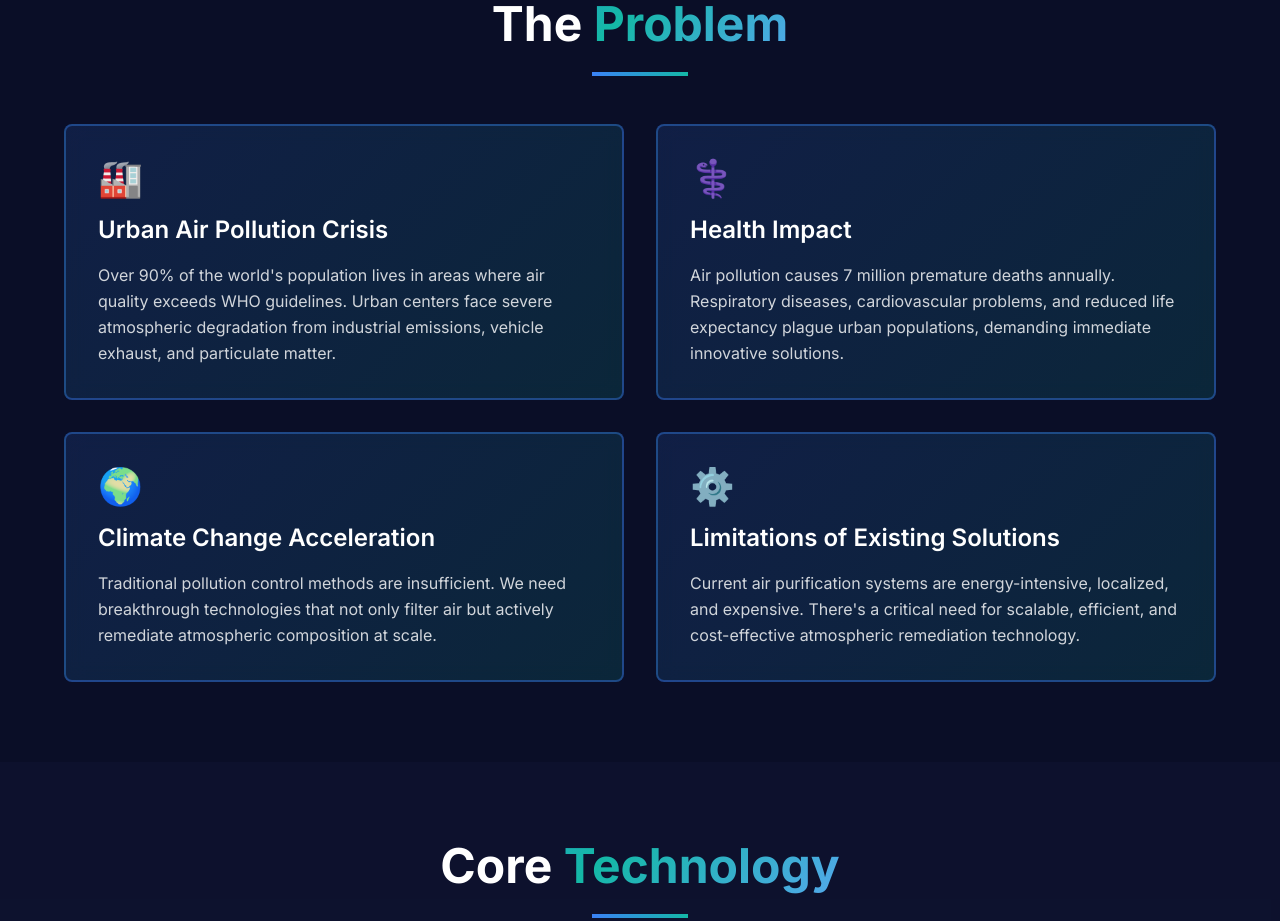
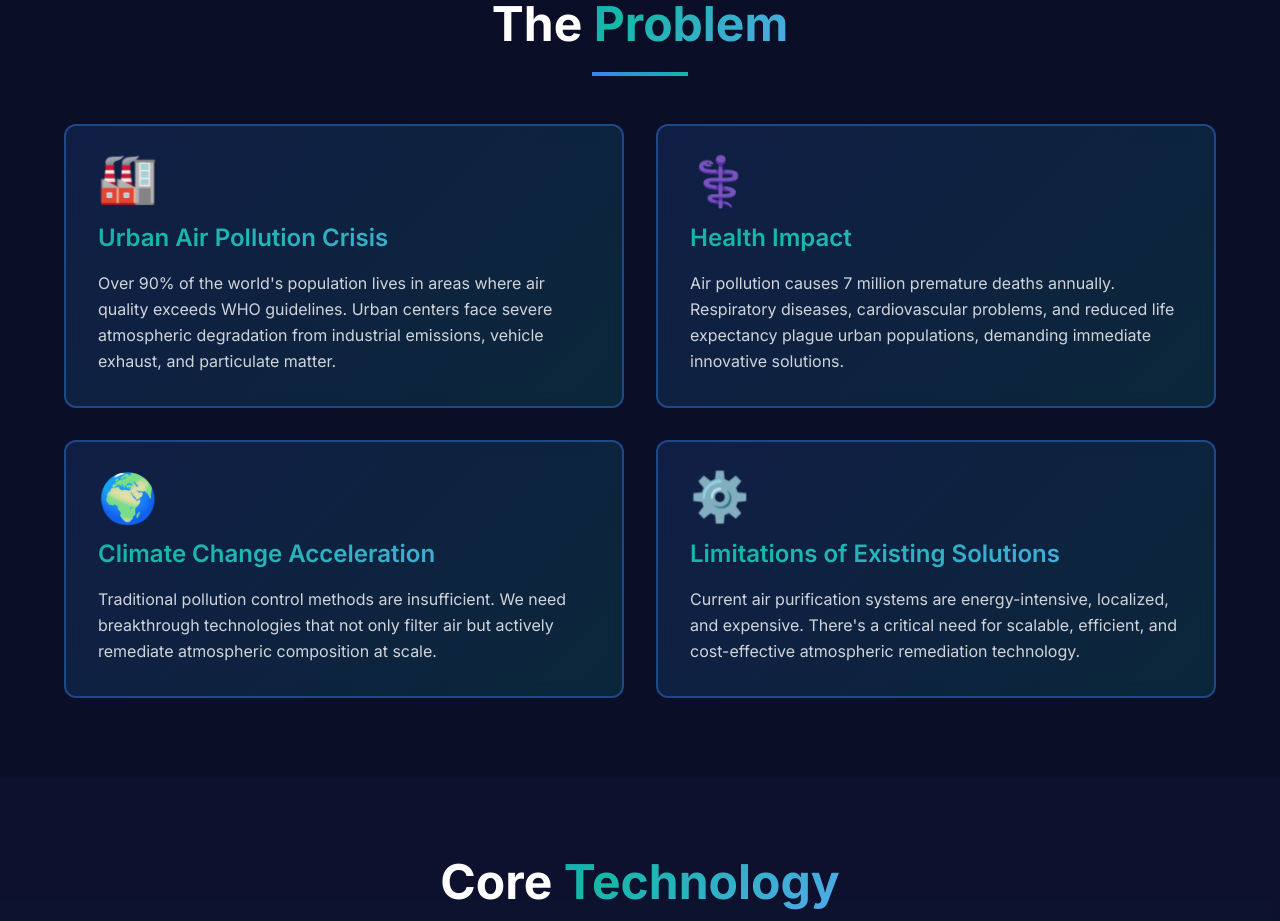
Before and after one commit to SUBHRAJITKAR1379/IonWeave, a React (Create React App) app in the folder frontend/: page / in a window 1280 px wide. Shown: the part 880-1801 px from the top of the page. Built offline with nearby package versions, Linux system fonts and the light colour scheme; no server answers.

Commit message:
auto-commit for fca0e893-2620-46c0-93f5-75639d219373

```diff
--- a/frontend/src/App.js
+++ b/frontend/src/App.js
@@ -126,33 +126,33 @@ function App() {
           </div>
 
           <div className="grid md:grid-cols-2 gap-8 section-fade-in">
-            <div className="gradient-border rounded-lg p-8 hover-lift" data-testid="problem-card-pollution">
-              <div className="text-accent-blue text-4xl mb-4">🏭</div>
-              <h3 className="text-2xl font-semibold mb-4">Urban Air Pollution Crisis</h3>
+            <div className="gradient-border rounded-xl p-8 hover-lift card-3d" data-testid="problem-card-pollution">
+              <div className="text-accent-blue text-5xl mb-4 float-animation">🏭</div>
+              <h3 className="text-2xl font-semibold mb-4 gradient-text">Urban Air Pollution Crisis</h3>
               <p className="text-gray-300 leading-relaxed">
                 Over 90% of the world's population lives in areas where air quality exceeds WHO guidelines. Urban centers face severe atmospheric degradation from industrial emissions, vehicle exhaust, and particulate matter.
               </p>
             </div>
 
-            <div className="gradient-border rounded-lg p-8 hover-lift" data-testid="problem-card-health">
-              <div className="text-accent-teal text-4xl mb-4">⚕️</div>
-              <h3 className="text-2xl font-semibold mb-4">Health Impact</h3>
+            <div className="gradient-border rounded-xl p-8 hover-lift card-3d" data-testid="problem-card-health">
+              <div className="text-accent-teal text-5xl mb-4 float-animation" style={{animationDelay: '0.5s'}}>⚕️</div>
+              <h3 className="text-2xl font-semibold mb-4 gradient-text">Health Impact</h3>
               <p className="text-gray-300 leading-relaxed">
                 Air pollution causes 7 million premature deaths annually. Respiratory diseases, cardiovascular problems, and reduced life expectancy plague urban populations, demanding immediate innovative solutions.
               </p>
             </div>
 
-            <div className="gradient-border rounded-lg p-8 hover-lift" data-testid="problem-card-climate">
-              <div className="text-accent-blue text-4xl mb-4">🌍</div>
-              <h3 className="text-2xl font-semibold mb-4">Climate Change Acceleration</h3>
+            <div className="gradient-border rounded-xl p-8 hover-lift card-3d" data-testid="problem-card-climate">
+              <div className="text-accent-blue text-5xl mb-4 float-animation" style={{animationDelay: '1s'}}>🌍</div>
+              <h3 className="text-2xl font-semibold mb-4 gradient-text">Climate Change Acceleration</h3>
               <p className="text-gray-300 leading-relaxed">
                 Traditional pollution control methods are insufficient. We need breakthrough technologies that not only filter air but actively remediate atmospheric composition at scale.
               </p>
             </div>
 
-            <div className="gradient-border rounded-lg p-8 hover-lift" data-testid="problem-card-existing">
-              <div className="text-accent-teal text-4xl mb-4">⚙️</div>
-              <h3 className="text-2xl font-semibold mb-4">Limitations of Existing Solutions</h3>
+            <div className="gradient-border rounded-xl p-8 hover-lift card-3d" data-testid="problem-card-existing">
+              <div className="text-accent-teal text-5xl mb-4 float-animation" style={{animationDelay: '1.5s'}}>⚙️</div>
+              <h3 className="text-2xl font-semibold mb-4 gradient-text">Limitations of Existing Solutions</h3>
               <p className="text-gray-300 leading-relaxed">
                 Current air purification systems are energy-intensive, localized, and expensive. There's a critical need for scalable, efficient, and cost-effective atmospheric remediation technology.
               </p>
```
